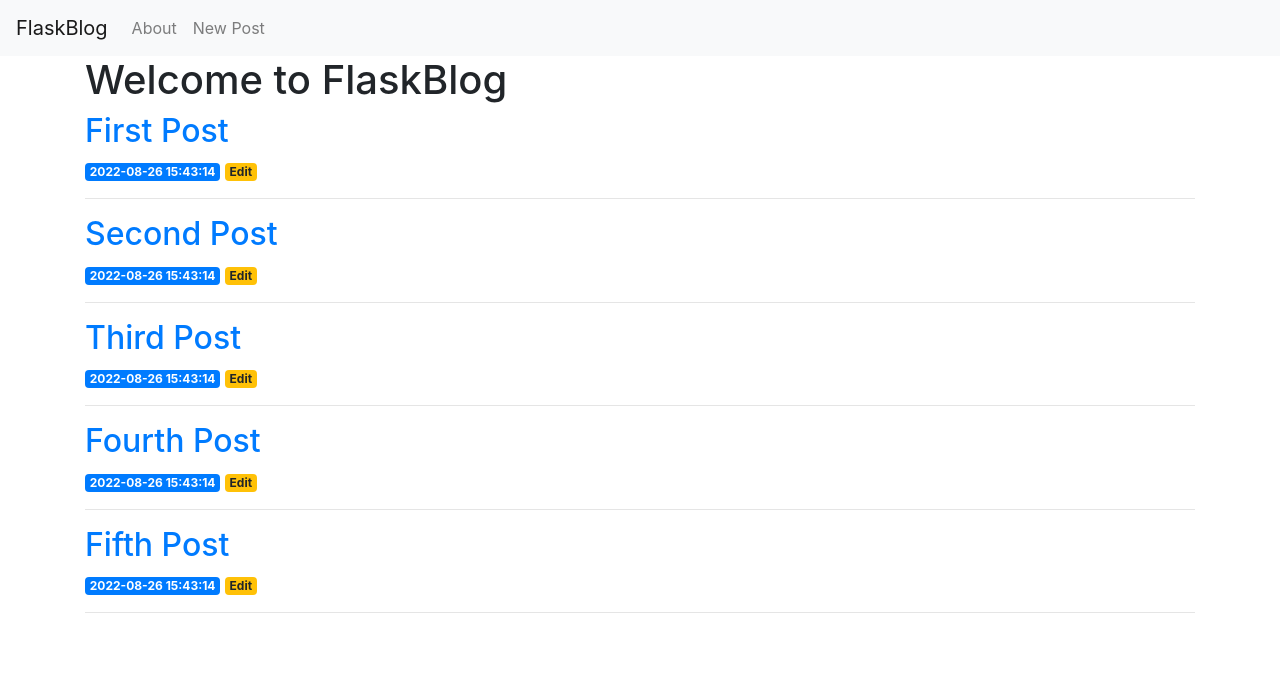
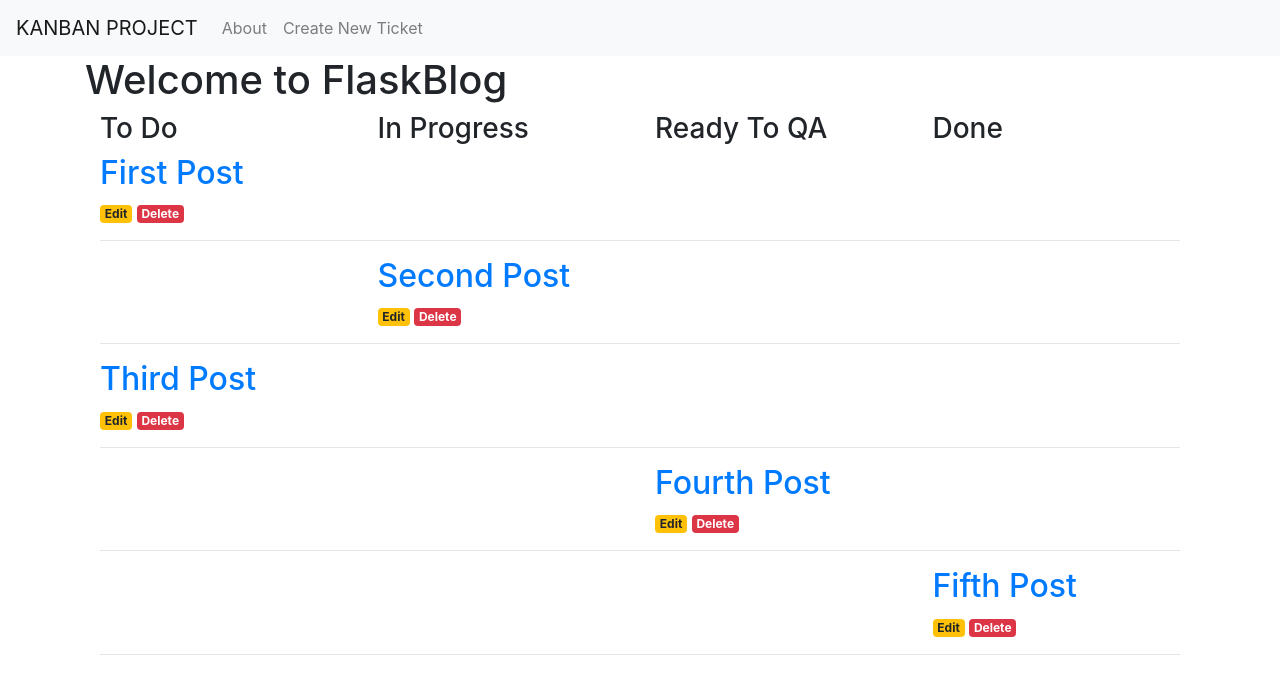
Before and after one commit to Dev-Saurabh-Suman/kanban, a Flask app: page / in a window 1280 px wide. Shown: the top 694 px of the page. Run offline with Flask 2, Linux system fonts and the light colour scheme; data comes from the database, SQL or seed files in the repository; both versions use the stored data as it was after the commit; some libraries are stand-ins or nearby versions.

Commit message:
kanban view

```diff
--- a/schema.sql
+++ b/schema.sql
@@ -4,5 +4,6 @@ CREATE TABLE posts (
     id INTEGER PRIMARY KEY AUTOINCREMENT,
     created TIMESTAMP NOT NULL DEFAULT CURRENT_TIMESTAMP,
     title TEXT NOT NULL,
-    content TEXT NOT NULL
+    content TEXT NOT NULL,
+    group_no INTEGER DEFAULT 1
 );
--- a/templates/base.html
+++ b/templates/base.html
@@ -12,7 +12,7 @@
   </head>
   <body>
       <nav class="navbar navbar-expand-md navbar-light bg-light">
-        <a class="navbar-brand" href="{{ url_for('index')}}">FlaskBlog</a>
+        <a class="navbar-brand" href="{{ url_for('index')}}">KANBAN PROJECT</a>
         <button class="navbar-toggler" type="button" data-toggle="collapse" data-target="#navbarNav" aria-controls="navbarNav" aria-expanded="false" aria-label="Toggle navigation">
             <span class="navbar-toggler-icon"></span>
         </button>
@@ -22,7 +22,7 @@
                 <a class="nav-link" href="{{url_for('aboutus')}}">About</a>
             </li>
             <li class="nav-item">
-                <a class="nav-link" href="{{url_for('create')}}">New Post</a>
+                <a class="nav-link" href="{{url_for('create')}}">Create New Ticket</a>
             </li>
             </ul>
         </div>
--- a/templates/index.html
+++ b/templates/index.html
@@ -2,14 +2,86 @@
 
 {% block content %}
     <h1>{% block title %} Welcome to FlaskBlog {% endblock %}</h1>
+    <div class="container">
+        <div class="row">
+            <div class="col-3">
+                <h3>To Do</h3>
+            </div>
+            <div class="col-3">
+                <h3>In Progress</h3>
+            </div>
+            <div class="col-3">
+                <h3>Ready To QA</h3>
+            </div>
+            <div class="col-3">
+                <h3>Done</h3>
+            </div>
+        </div>
         {% for post in posts %}
+        <div class="row">
+            {% if post['group_no'] == 1 %}
+            <div class="col-3">
                 <a href="{{ url_for('post', post_id=post['id']) }}">
                     <h2>{{ post['title'] }}</h2>
                 </a>
-        <span class="badge badge-primary">{{ post['created'] }}</span>
                 <a href="{{ url_for('edit', id=post['id']) }}">
                     <span class="badge badge-warning">Edit</span>
                 </a>
+                <a href="{{ url_for('edit', id=post['id']) }}">
+                    <span class="badge badge-danger">Delete</span>
+                </a>
+            </div>
+            <div class="col-3"></div>
+            <div class="col-3"></div>
+            <div class="col-3"></div>
+            {% elif post['group_no'] == 2 %}
+            <div class="col-3"></div>
+            <div class="col-3">
+                <a href="{{ url_for('post', post_id=post['id']) }}">
+                    <h2>{{ post['title'] }}</h2>
+                </a>
+                <a href="{{ url_for('edit', id=post['id']) }}">
+                    <span class="badge badge-warning">Edit</span>
+                </a>
+                <a href="{{ url_for('edit', id=post['id']) }}">
+                    <span class="badge badge-danger">Delete</span>
+                </a>
+            </div>
+            <div class="col-3"></div>
+            <div class="col-3"></div>
+            {% elif post['group_no'] == 3 %}
+            <div class="col-3"></div>
+            <div class="col-3"></div>
+            <div class="col-3">
+                <a href="{{ url_for('post', post_id=post['id']) }}">
+                    <h2>{{ post['title'] }}</h2>
+                </a>
+                <a href="{{ url_for('edit', id=post['id']) }}">
+                    <span class="badge badge-warning">Edit</span>
+                </a>
+                <a href="{{ url_for('edit', id=post['id']) }}">
+                    <span class="badge badge-danger">Delete</span>
+                </a>
+            </div>
+            <div class="col-3"></div>
+            {% elif post['group_no'] == 4 %}
+            <div class="col-3"></div>
+            <div class="col-3"></div>
+            <div class="col-3"></div>
+            <div class="col-3">
+                <a href="{{ url_for('post', post_id=post['id']) }}">
+                    <h2>{{ post['title'] }}</h2>
+                </a>
+                <a href="{{ url_for('edit', id=post['id']) }}">
+                    <span class="badge badge-warning">Edit</span>
+                </a>
+                <a href="{{ url_for('edit', id=post['id']) }}">
+                    <span class="badge badge-danger">Delete</span>
+                </a>
+            </div>
+            {% endif %}
+        </div>
         <hr>
         {% endfor %}
+    </div>
 {% endblock %}
```
Also changed, not shown: init_db.py (+16 -4 lines), database.db. Lines whose indentation alone changed are shown as unchanged.
